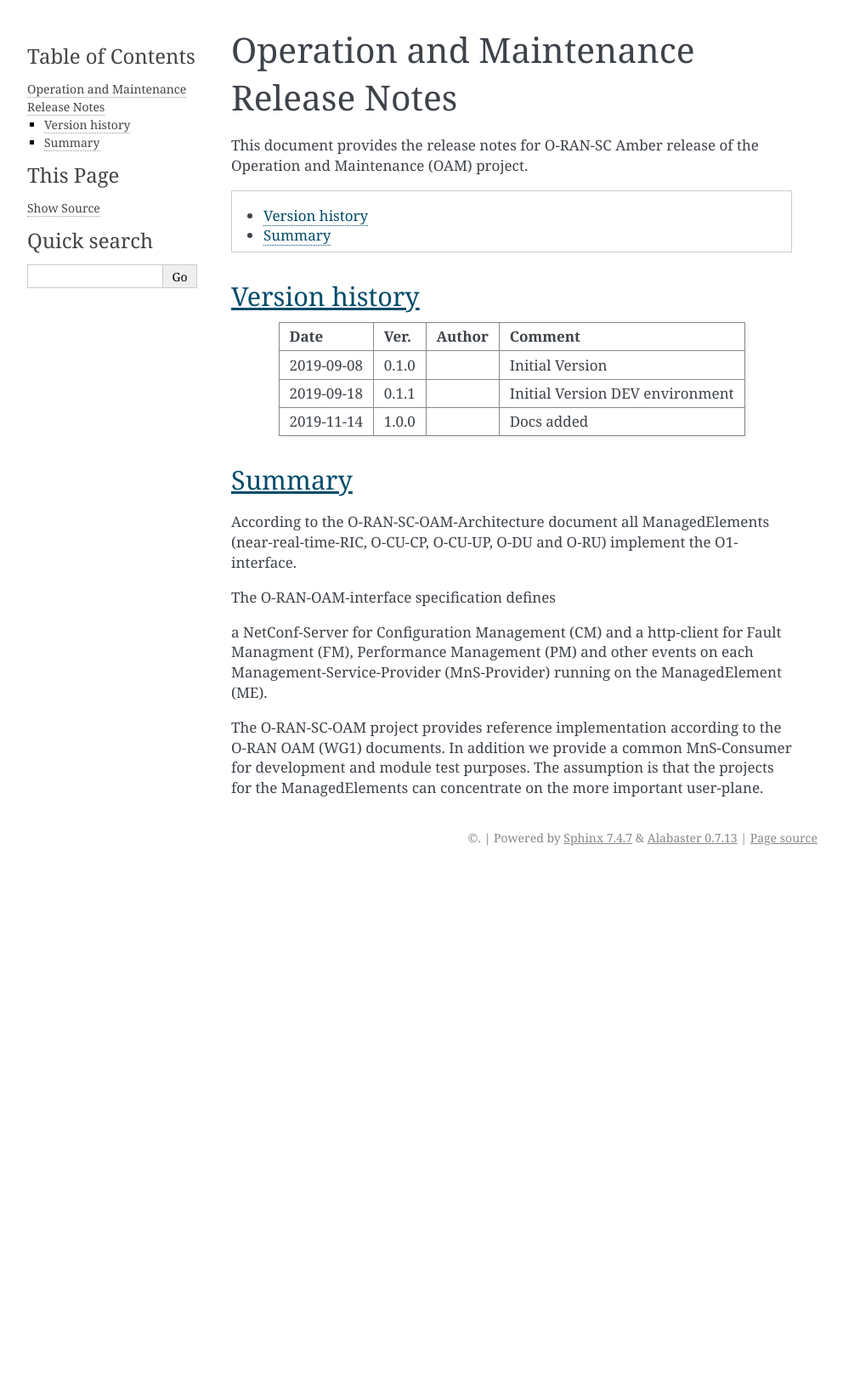
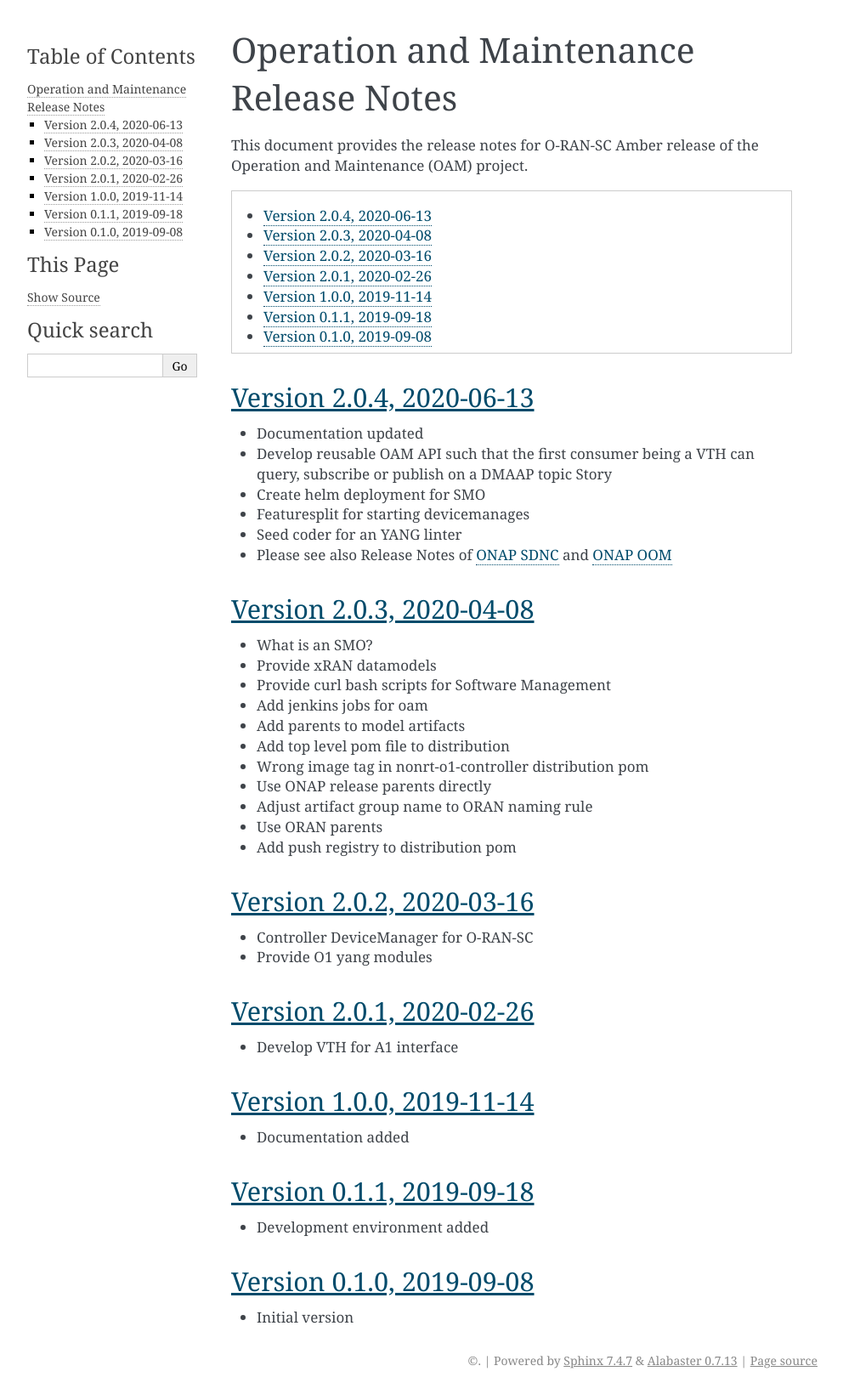
Before and after one commit to o-ran-sc/oam, a Sphinx documentation site: the page built from docs/release-notes.rst, in a window 1280 px wide. Shown: the whole page at 85% size, without its empty margins (148-1140 px from the left). Built offline with Sphinx 7.4.7, drawn with Linux system fonts in a browser that asks for light colours; before the commit the page ends 1025 px from its top, so only the background shows below that.

Commit message:
Documentation updated for Bronze
Several links ot ONAP read-the-doc Frankfurt release added.

Issue-ID: OAM-18
Signed-off-by: demx8as6 <martin.skorupski@highstreet-technologies.com>
Change-Id: I0e9e0f58761928edfe4ecce9ec01d1f186fbfadd

```diff
--- a/docs/index.rst
+++ b/docs/index.rst
@@ -15,6 +15,9 @@ OAM Operation and Maintenance
    :caption: Contents:
 
    overview.rst
+   config-deploy.rst
+   developer-guide.rst
+   user-guide.rst
    release-notes.rst
 
 * :ref:`search`
--- a/docs/release-notes.rst
+++ b/docs/release-notes.rst
@@ -1,6 +1,6 @@
 .. This work is licensed under a Creative Commons Attribution 4.0 International License.
 .. SPDX-License-Identifier: CC-BY-4.0
-.. Copyright (C) 2019 highstreet technologies GmbH
+.. Copyright (C) 2020 highstreet technologies GmbH
 
 
 Operation and Maintenance Release Notes
@@ -12,39 +12,55 @@ This document provides the release notes for O-RAN-SC Amber release of the Opera
    :depth: 3
    :local:
 
+Version 2.0.4, 2020-06-13
+--------------------------
 
-Version history
----------------
+* Documentation updated
+* Develop reusable OAM API such that the first consumer being a VTH can query, subscribe or publish on a DMAAP topic	Story
+* Create helm deployment for SMO
+* Featuresplit for starting devicemanages
+* Seed coder for an YANG linter
+* Please see also Release Notes of `ONAP SDNC <https://onap-doc.readthedocs.io/projects/onap-sdnc-oam/en/frankfurt/release-notes.html#release-notes>`_ and `ONAP OOM <https://onap-doc.readthedocs.io/projects/onap-oom/en/frankfurt/release-notes.html#release-notes>`_
 
-+--------------------+--------------------+--------------------+--------------------+
-| **Date**           | **Ver.**           | **Author**         | **Comment**        |
-|                    |                    |                    |                    |
-+--------------------+--------------------+--------------------+--------------------+
-| 2019-09-08         | 0.1.0              |                    | Initial Version    |
-|                    |                    |                    |                    |
-+--------------------+--------------------+--------------------+--------------------+
-| 2019-09-18         | 0.1.1              |                    | Initial Version    |
-|                    |                    |                    | DEV environment    |
-+--------------------+--------------------+--------------------+--------------------+
-| 2019-11-14         | 1.0.0              |                    | Docs added         |
-|                    |                    |                    |                    |
-+--------------------+--------------------+--------------------+--------------------+
+Version 2.0.3, 2020-04-08
+-------------------------
+
+* What is an SMO?
+* Provide xRAN datamodels
+* Provide curl bash scripts for Software Management
+* Add jenkins jobs for oam
+* Add parents to model artifacts
+* Add top level pom file to distribution
+* Wrong image tag in nonrt-o1-controller distribution pom
+* Use ONAP release parents directly
+* Adjust artifact group name to ORAN naming rule
+* Use ORAN parents
+* Add push registry to distribution pom
+
+Version 2.0.2, 2020-03-16
+-------------------------
+
+* Controller DeviceManager for O-RAN-SC
+* Provide O1 yang modules
+
+Version 2.0.1, 2020-02-26
+-------------------------
+
+* Develop VTH for A1 interface
 
 
-Summary
--------
+Version 1.0.0, 2019-11-14
+-------------------------
 
-According to the O-RAN-SC-OAM-Architecture document all ManagedElements
-(near-real-time-RIC, O-CU-CP, O-CU-UP, O-DU and O-RU) implement the O1-interface.
-
-The O-RAN-OAM-interface specification defines
-
-a NetConf-Server for Configuration Management (CM) and
-a http-client for Fault Managment (FM), Performance Management (PM) and other events
-on each Management-Service-Provider (MnS-Provider) running on the ManagedElement (ME).
+* Documentation added
 
 
+Version 0.1.1, 2019-09-18
+-------------------------
 
-The O-RAN-SC-OAM project provides reference implementation according to the O-RAN OAM (WG1) documents.
-In addition we provide a common MnS-Consumer for development and module test purposes.
-The assumption is that the projects for the ManagedElements can concentrate on the more important user-plane.
+* Development environment added
+
+
+Version 0.1.0, 2019-09-08
+-------------------------
+* Initial version
```
Also changed, not shown: docs/config-deploy.rst (added, +203 -0 lines), docs/developer-guide.rst (added, +11 -0 lines), docs/overview.rst (+5 -7 lines), docs/user-guide.rst (added, +10 -0 lines).
